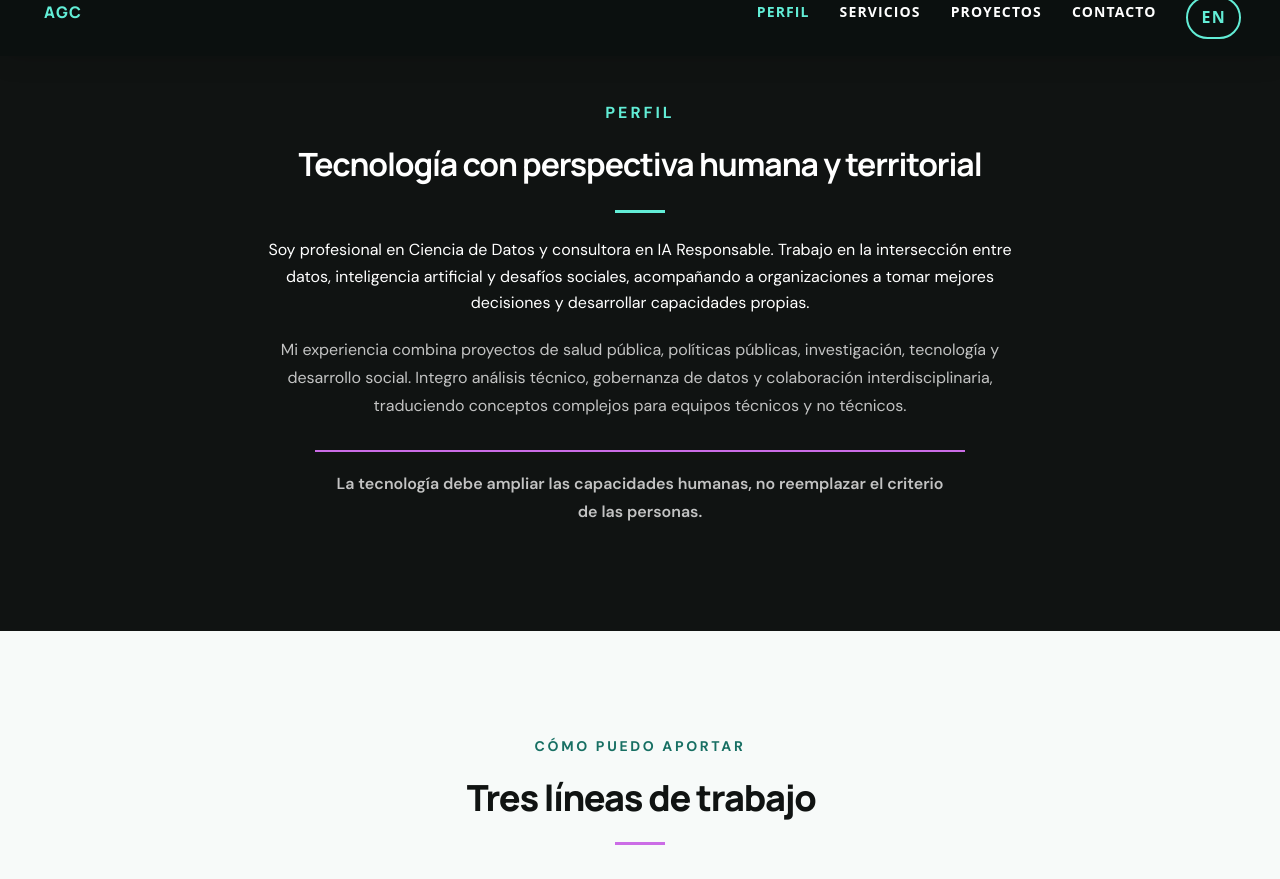
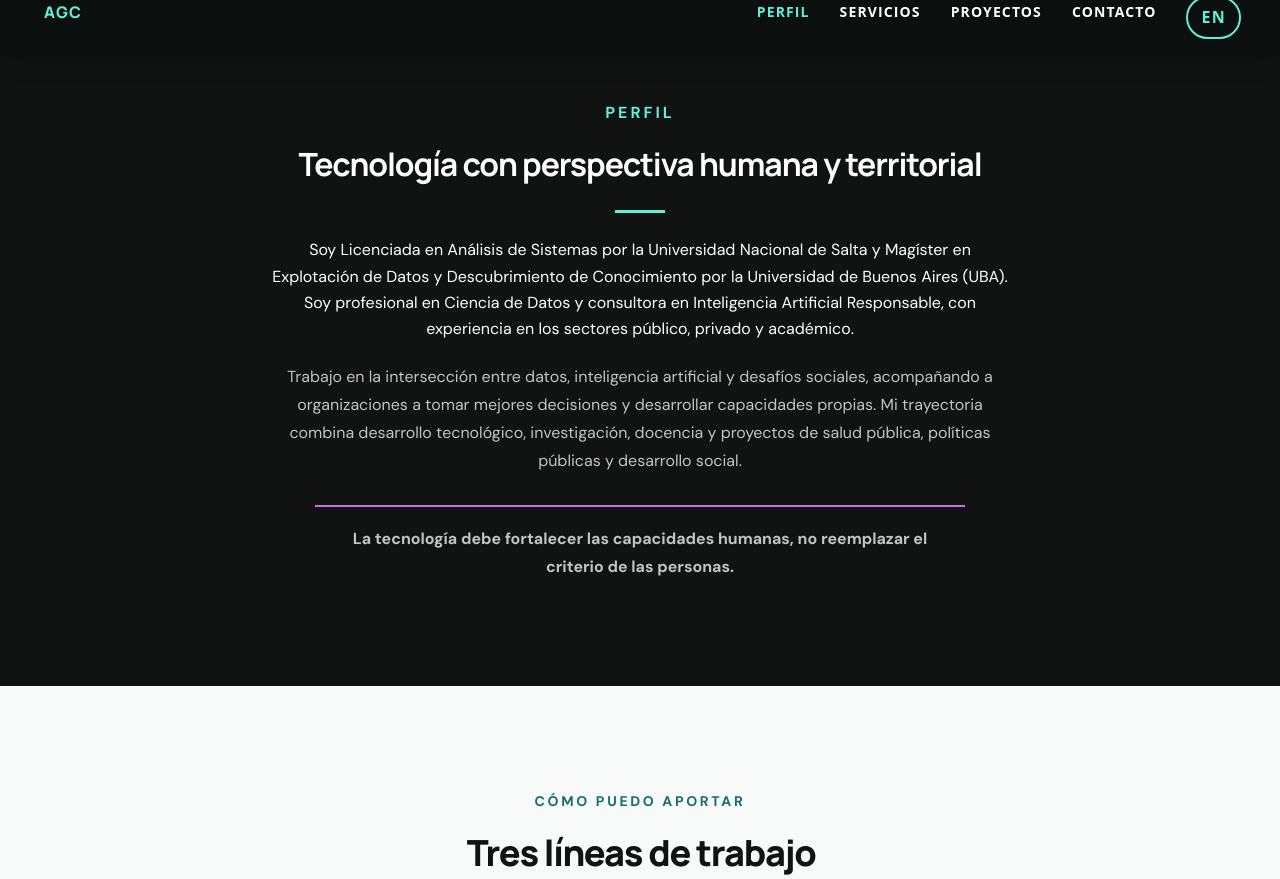
Before and after one commit to AmaliaGuaymasCanavire/amaliaguaymascanavire.github.io, a Jekyll site: the page built from index.html, in a window 1280 px wide and 900 px high, scrolled down 883 px, cut to the strip 21-900 px from the top of the window. Built offline with Jekyll 4.4.1, drawn with Linux system fonts in a browser that asks for light colours.

Commit message:
Update profile section in Spanish and English

```diff
--- a/_includes/call-to-action.html
+++ b/_includes/call-to-action.html
@@ -6,16 +6,16 @@
         <h2 class="section-heading"><span data-lang="es">Tecnología con perspectiva humana y territorial</span><span data-lang="en">Technology with a human and place-based perspective</span></h2>
         <hr class="light">
         <p class="about-lead">
-          <span data-lang="es">Soy profesional en Ciencia de Datos y consultora en IA Responsable. Trabajo en la intersección entre datos, inteligencia artificial y desafíos sociales, acompañando a organizaciones a tomar mejores decisiones y desarrollar capacidades propias.</span>
-          <span data-lang="en">I am a Data Science professional and Responsible AI consultant. I work at the intersection of data, artificial intelligence and social challenges, helping organizations make better decisions and build their own capabilities.</span>
+          <span data-lang="es">Soy Licenciada en Análisis de Sistemas por la Universidad Nacional de Salta y Magíster en Explotación de Datos y Descubrimiento de Conocimiento por la Universidad de Buenos Aires (UBA). Soy profesional en Ciencia de Datos y consultora en Inteligencia Artificial Responsable, con experiencia en los sectores público, privado y académico.</span>
+          <span data-lang="en">I hold a Bachelor's degree in Systems Analysis from the National University of Salta and a Master's degree in Data Mining and Knowledge Discovery from the University of Buenos Aires (UBA). I am a Data Science professional and Responsible AI consultant, with experience across the public, private and academic sectors.</span>
         </p>
         <p>
-          <span data-lang="es">Mi experiencia combina proyectos de salud pública, políticas públicas, investigación, tecnología y desarrollo social. Integro análisis técnico, gobernanza de datos y colaboración interdisciplinaria, traduciendo conceptos complejos para equipos técnicos y no técnicos.</span>
-          <span data-lang="en">My experience spans public health, public policy, research, technology and social development. I bring together technical analysis, data governance and interdisciplinary collaboration, making complex concepts accessible to both technical and non-technical teams.</span>
+          <span data-lang="es">Trabajo en la intersección entre datos, inteligencia artificial y desafíos sociales, acompañando a organizaciones a tomar mejores decisiones y desarrollar capacidades propias. Mi trayectoria combina desarrollo tecnológico, investigación, docencia y proyectos de salud pública, políticas públicas y desarrollo social.</span>
+          <span data-lang="en">I work at the intersection of data, artificial intelligence and social challenges, helping organizations make better decisions and build their own capabilities. My background combines technology development, research, teaching and projects in public health, public policy and social development.</span>
         </p>
         <p class="about-principle">
-          <span data-lang="es">La tecnología debe ampliar las capacidades humanas, no reemplazar el criterio de las personas.</span>
-          <span data-lang="en">Technology should expand human capabilities, not replace human judgment.</span>
+          <span data-lang="es"><strong>La tecnología debe fortalecer las capacidades humanas, no reemplazar el criterio de las personas.</strong></span>
+          <span data-lang="en"><strong>Technology should strengthen human capabilities, not replace people's judgment.</strong></span>
         </p>
       </div>
     </div>
```
